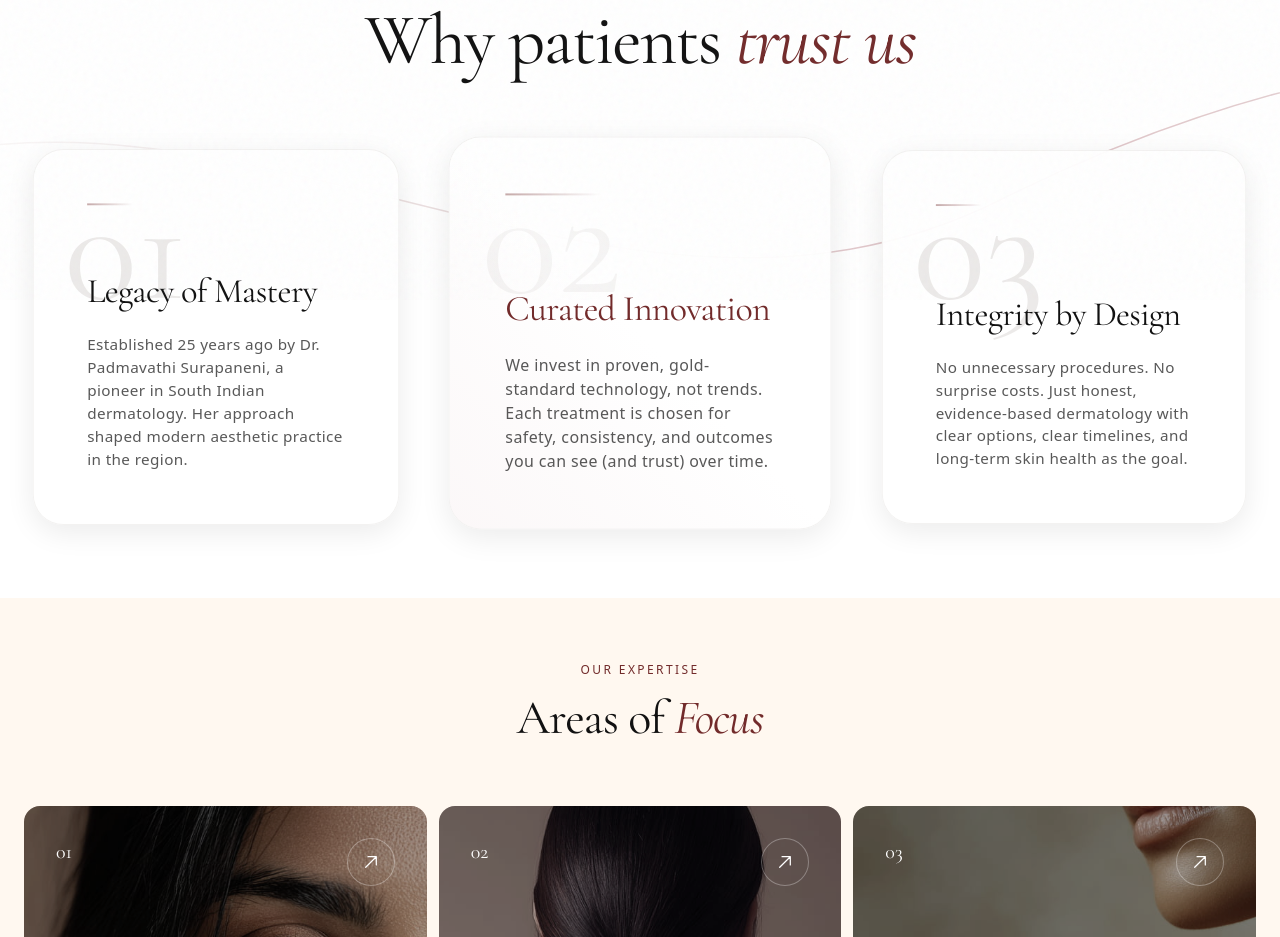
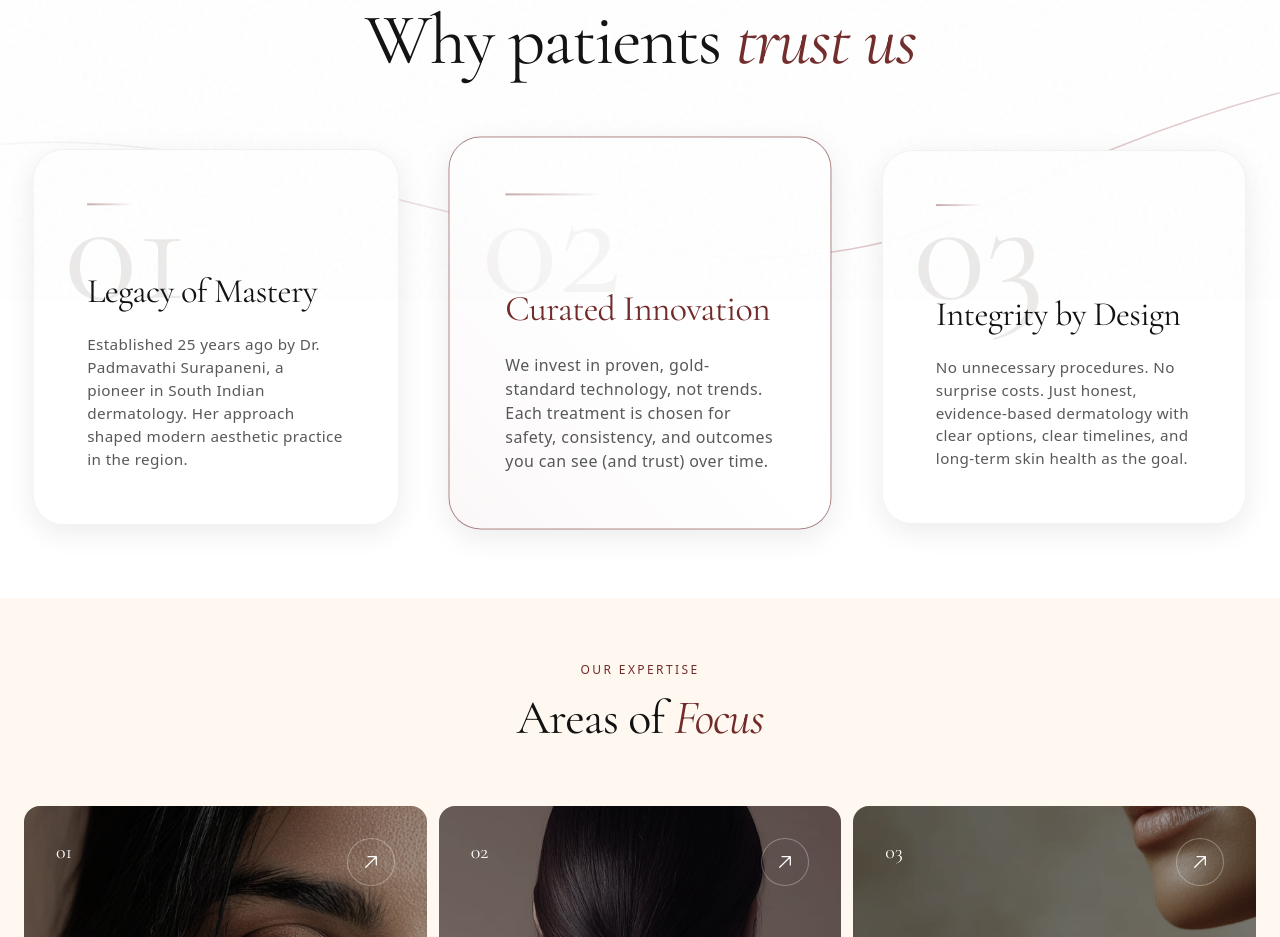
Before and after one commit to DrPragna/Pragna-Skin-Clinic-Website, a Next.js app: page / in a window 1280 px wide. Shown: the part 900-1837 px from the top of the page. Built offline with nearby package versions, Linux system fonts and the light colour scheme; a web font is replaced by a local one.

Commit message:
Fix: Make border color conditional to avoid Tailwind class conflict
- Remove hardcoded border-stone-200/50 from base
- Use conditional: isActive ? border-maroon/60 : border-stone-200/50
- Prevents CSS specificity conflict between base and active state

```diff
--- a/components/sections/WhyPragna.tsx
+++ b/components/sections/WhyPragna.tsx
@@ -178,9 +178,10 @@ function PillarCard({
       className="min-w-[75vw] snap-center lg:min-w-0 group relative"
     >
       {/* Card - Desktop uses hover:, Mobile uses isActive state */}
-      <div className={`relative h-full p-8 lg:p-14 bg-white/95 rounded-2xl lg:rounded-[2rem] border border-stone-200/50 lg:shadow-[0_8px_30px_rgba(0,0,0,0.08)] transition-all duration-500 overflow-hidden
+      <div className={`relative h-full p-8 lg:p-14 bg-white/95 rounded-2xl lg:rounded-[2rem] border lg:shadow-[0_8px_30px_rgba(0,0,0,0.08)] transition-all duration-500 overflow-hidden
+        ${isActive ? 'border-maroon/60' : 'border-stone-200/50'}
         ${!isTouchDevice ? 'hover:-translate-y-2 hover:bg-white hover:shadow-[0_20px_40px_rgba(183,110,121,0.15)] hover:border-rose-gold/40' : ''}
-        ${isActive ? '-translate-y-1 bg-white border-maroon/60 shadow-[0_20px_40px_rgba(183,110,121,0.15)]' : ''}
+        ${isActive ? '-translate-y-1 bg-white shadow-[0_20px_40px_rgba(183,110,121,0.15)]' : ''}
         group-hover:after:opacity-100 after:opacity-0 after:absolute after:inset-0 after:bg-gradient-to-tr after:from-rose-gold/5 after:via-white/40 after:to-transparent after:transition-opacity after:duration-500 after:pointer-events-none
         ${isActive ? 'after:opacity-100' : ''}`}
       >
```
